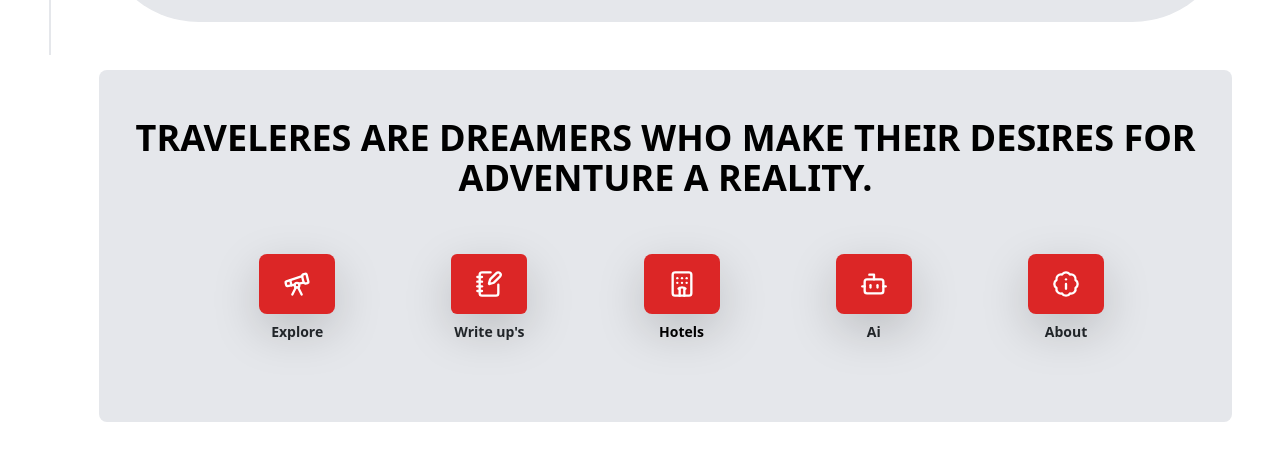
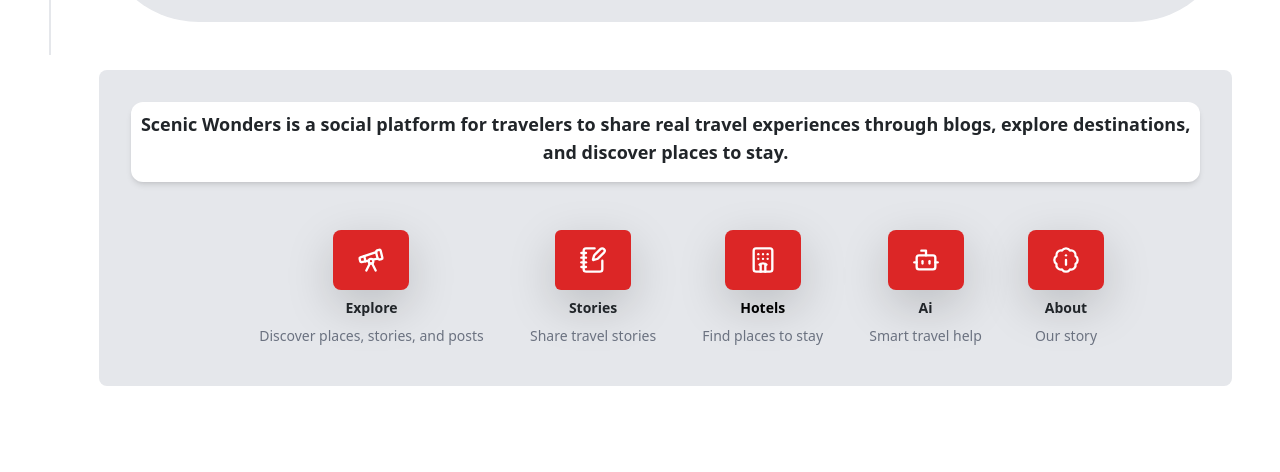
Before and after one commit to elvyn0/ScenicWonders, a React (Vite) app in the folder frontend/: page / in a window 1280 px wide. Shown: the part 745-1217 px from the top of the page. Built offline with nearby package versions, Linux system fonts and the light colour scheme.

Commit message:
feat: refine homepage content and explore section

```diff
--- a/frontend/src/components/common/Navbar.jsx
+++ b/frontend/src/components/common/Navbar.jsx
@@ -3,12 +3,14 @@ import { NavLink } from "react-router-dom";
 
 function NavBar() {
   return (
-    <div className="bg-gray-200 py-5 px-8 rounded-lg mt-5 mx-5 items-center  ">
+    <div className="bg-gray-200 py-4 px-8 rounded-lg mt-5 mx-5 items-center  ">
       <div className="flex flex-col gap-5">
         {/*  Heading */}
-        <div>
-          <h1 className="text-4xl  font-bold text-black text-center">
-            TRAVELERES ARE DREAMERS WHO MAKE THEIR DESIRES FOR ADVENTURE A REALITY.
+
+        <div className="text-center w-full mx-auto p-2 bg-white rounded-xl shadow-md mt-2">
+          <h1 className=" text-lg font-semibold  ">
+            Scenic Wonders is a social platform for travelers to share real travel experiences through blogs, explore
+            destinations, and discover places to stay.
           </h1>
         </div>
 
@@ -25,7 +27,8 @@ function NavBar() {
                   <Telescope className="size-7 text-white" />
                 </li>
               </NavLink>
-              <p className=" font-bold  text-sm">Explore</p>
+              <p className=" font-bold  text-sm mb-0">Explore</p>
+              <span className="text-sm text-gray-500">Discover places, stories, and posts</span>
             </div>
             {/* Blog Nav */}
             <div className="flex flex-col gap-2 justify-center items-center">
@@ -37,7 +40,8 @@ function NavBar() {
                   <NotebookPen className="size-7 text-white" />
                 </li>
               </NavLink>
-              <p className="font-bold text-sm">Write up's</p>
+              <p className="font-bold text-sm mb-0">Stories</p>
+              <span className="text-sm text-gray-500">Share travel stories</span>
             </div>
             {/* Hotels Nav */}
             <a href="/HotelBookings" target="_blank" rel="noopener noreferrer" className="no-underline">
@@ -48,7 +52,8 @@ function NavBar() {
                 >
                   <Hotel className="size-7 text-white" />
                 </li>
-                <p className="font-bold text-sm text-black ">Hotels</p>
+                <p className="font-bold text-sm text-black  mb-0">Hotels</p>
+                <span className="text-sm text-gray-500 ">Find places to stay</span>
               </div>
             </a>
             {/* Ai Nav */}
@@ -59,7 +64,8 @@ function NavBar() {
               >
                 <Bot className="size-7 text-white" />
               </li>
-              <p className="font-bold text-sm">Ai</p>
+              <p className="font-bold text-sm mb-0">Ai</p>
+              <span className="text-sm text-gray-500">Smart travel help</span>
             </div>
             {/* About */}
             <div className="flex flex-col gap-2 justify-center items-center">
@@ -71,7 +77,8 @@ function NavBar() {
                   <BadgeInfo className="size-7 text-white" />
                 </li>
               </NavLink>
-              <p className="font-bold text-sm">About</p>
+              <p className="font-bold text-sm mb-0">About</p>
+              <span className="text-sm text-gray-500">Our story</span>
             </div>
           </ul>
         </nav>
```
Also changed, not shown: 1 other file (tests, documents, lock files or other folders).
